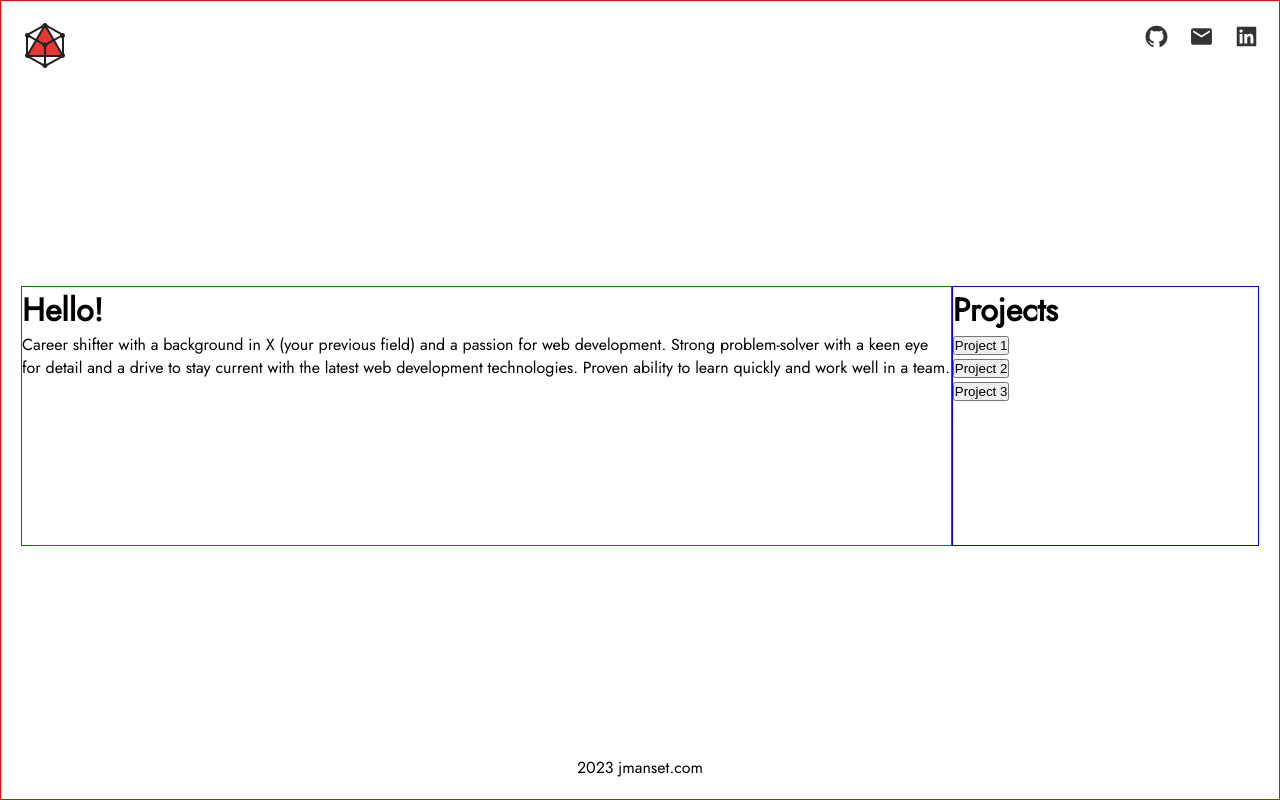
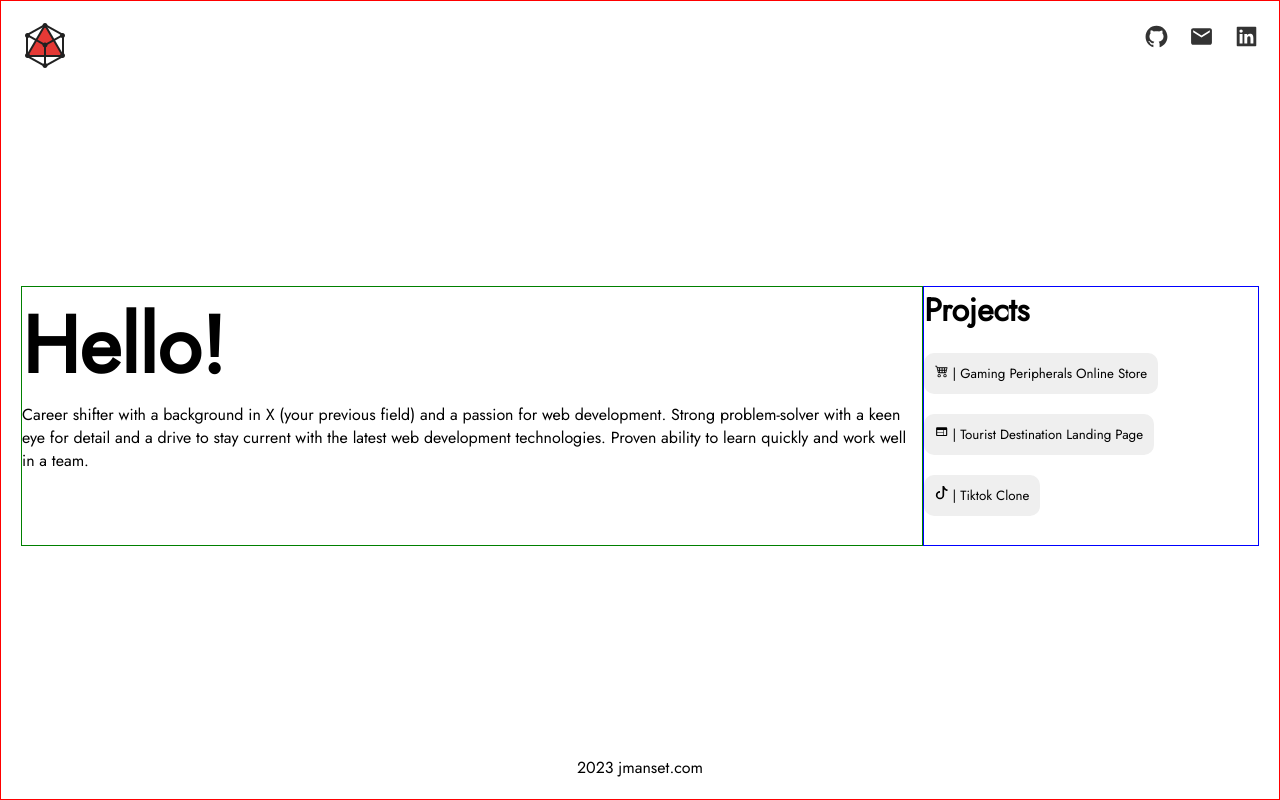
Before and after one commit to kujerocoding/jmanset-portfolio, a React (Vite) app: page / in a window 1280 px wide. Built offline with nearby package versions, Linux system fonts and the light colour scheme.

Commit message:
Add styles to the button elements

```diff
--- a/src/App.css
+++ b/src/App.css
@@ -67,7 +67,7 @@ main{
 
 .project-container{
     border: 1px solid blue;
-    padding-right: 200px;
+    padding-right: 100px;
 }
 
 .spacer{
@@ -76,8 +76,8 @@ main{
     border: 1px solid pink;
 }
 
-main > div > h1 {
-    font-size: 3rem;
+.title-hello {
+    font-size: clamp(3rem, 7vw, 5rem);
 }
 
 .project-title{
@@ -86,6 +86,11 @@ main > div > h1 {
 
 .project-lists{
     list-style: none;
+}
+
+.project-lists > li {
+    white-space: nowrap;
+    margin-top: 20px;
 }
 
 .img-container{
@@ -97,9 +102,22 @@ main > div > h1 {
     width: 100%;
 }
 
-.info-project-container{
+.info-project-container {
+    animation: fadeIn 1s;
+  }
 
-}
+  @keyframes fadeIn {
+    0% { opacity: 0; }
+    100% { opacity: 1; }
+  }
+
+  .project-btn{
+    font-family: inherit;
+    border: 1px solid transparent;
+    padding: 10px;
+    border-radius: 10px;
+    cursor: pointer;
+  }
 
 
 
@@ -124,8 +142,4 @@ main > div > h1 {
         max-width: 100%;
     }
 
-
-    .spacer{
-       width: 200px;
-    }
 }
--- a/src/components/Main.jsx
+++ b/src/components/Main.jsx
@@ -1,30 +1,30 @@
 import React, { useState } from 'react'
-import ProjectDetails from './ProjectDetails'
 import ProjectData from './ProjectData';
+import {BsCart4, BsTiktok} from 'react-icons/bs'
+import {MdWeb} from 'react-icons/md'
+
 
 
 const Main = () => {
 
     const [data, setData] = useState(ProjectData)
     const [showHello, setShowHello] = useState(true);
-    const [showProject, setShowProject] = useState(false);
 
     const handleClick = (e) => {
       const { name } = e.target
         console.log(e.target.name)
         setShowHello(false)
-        setShowProject(true)
         setData(prevData => {
             return prevData.map(item => item.name === name ? {...item, isOpen: true} : {...item, isOpen: false})
           }
         )
         //console.log(data)
     }
-    console.log('raw', data)
+    //console.log('raw', data)
     const filteredData = data.filter(item => item.isOpen === true)
-    console.log('filtered data: ',filteredData)
+    //console.log('filtered data: ',filteredData)
     const {title, img, desc} = filteredData[0]
-    console.log(title,img,desc)
+    //console.log(title,img,desc)
 
   return (
     <main>
@@ -32,13 +32,13 @@ const Main = () => {
     <div className='info-container'>
 
         {showHello && <div>
-            <h1>Hello!</h1>
+            <h1 className='title-hello'>Hello!</h1>
             <p>
                 Career shifter with a background in X (your previous field) and a passion for web development. Strong problem-solver with a keen eye for detail and a drive to stay current with the latest web development technologies. Proven ability to learn quickly and work well in a team.
             </p>
         </div>}
 
-       { showProject && <div className='info-project-container'>
+       { !showHello && <div className='info-project-container'>
 
             <div className='img-container'>
                 <h3>{title}</h3>
@@ -58,9 +58,9 @@ const Main = () => {
     <div className='project-container'>
         <h2 className='project-title'>Projects</h2>
         <ul className='project-lists'>
-            <li><button name="atv" onClick={handleClick}>Project 1</button></li>
-            <li><button name="case" onClick={handleClick}>Project 2</button></li>
-            <li><button name="mouse" onClick={handleClick}>Project 3</button></li>
+            <li><button name="atv" className='project-btn' onClick={handleClick}><span><BsCart4 /> |</span> Gaming Peripherals Online Store</button></li>
+            <li><button name="case" className='project-btn' onClick={handleClick}><span><MdWeb /> |</span> Tourist Destination Landing Page</button></li>
+            <li><button name="mouse" className='project-btn' onClick={handleClick}><span><BsTiktok /> |</span> Tiktok Clone</button></li>
         </ul>
     </div>
     </main>
```
